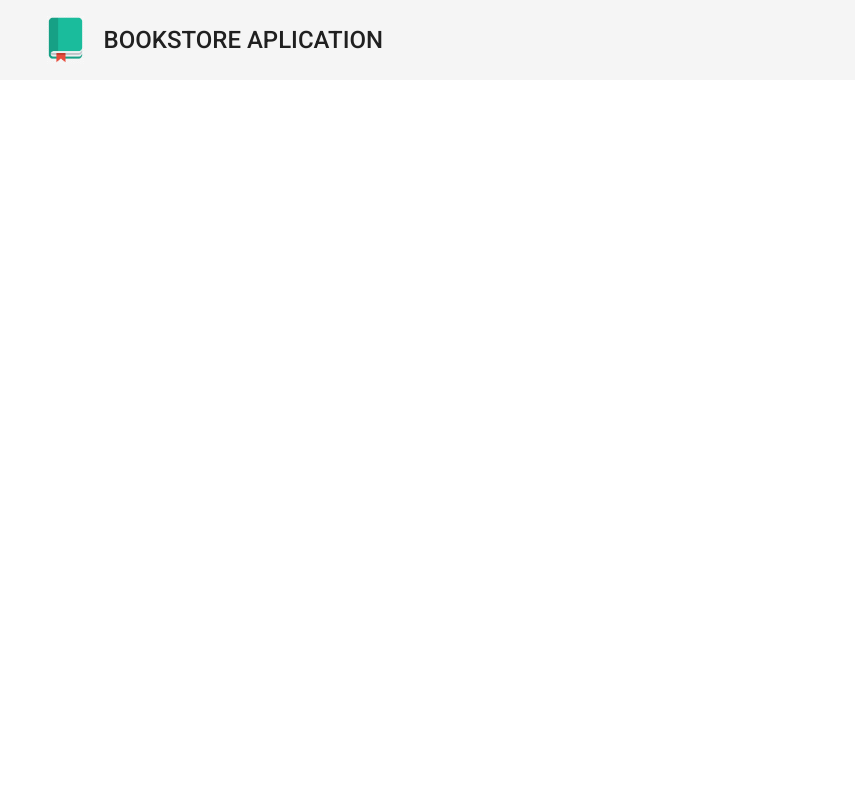
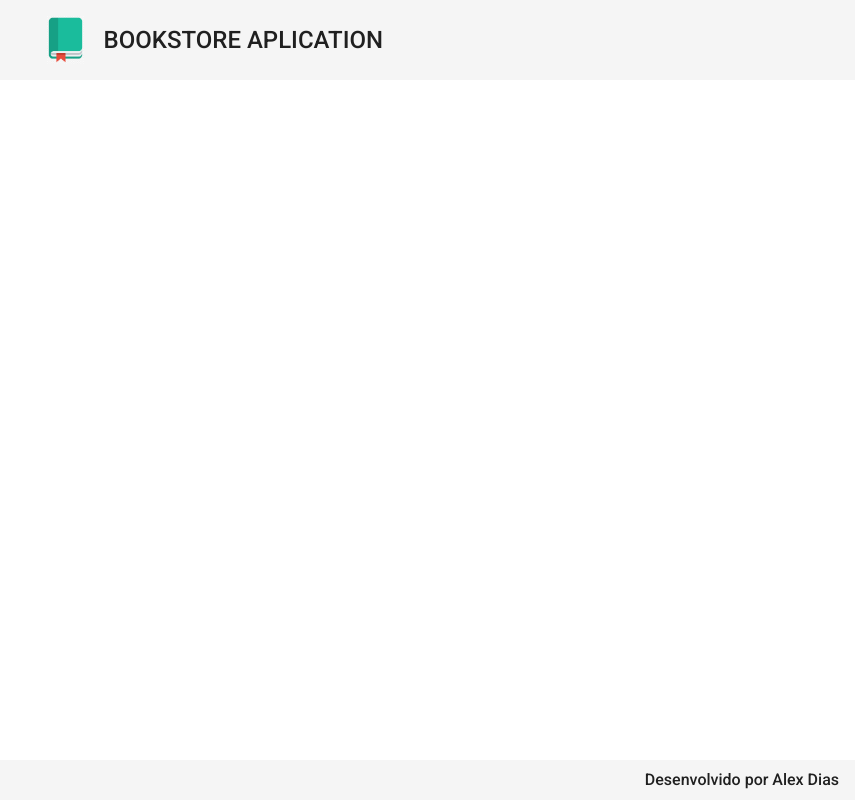
Before and after one commit to lequito/bookstore-front, an Angular app: page / in a window 1280 px wide. Shown: the whole page, without its empty margins (425-1280 px from the left). Built offline with nearby package versions, Linux system fonts and the light colour scheme.

Commit message:
criando o componente footer

```diff
--- a/src/app/app.component.html
+++ b/src/app/app.component.html
@@ -1 +1,2 @@
 <app-header></app-header>
+<app-footer></app-footer>
--- a/src/app/app.module.ts
+++ b/src/app/app.module.ts
@@ -6,11 +6,13 @@
 import { BrowserAnimationsModule } from '@angular/platform-browser/animations';
 import { HeaderComponent } from './components/templates/header/header.component';
 import {MatToolbarModule} from '@angular/material/toolbar';
+import { FooterComponent } from './components/templates/footer/footer.component';
 
 @NgModule({
   declarations: [
     AppComponent,
-    HeaderComponent
+    HeaderComponent,
+    FooterComponent
   ],
   imports: [
     BrowserModule,
--- /dev/null
+++ b/src/app/components/templates/footer/footer.component.css
@@ -0,0 +1,7 @@
+.footer {
+    position: fixed;
+    bottom: 0;
+    justify-content: flex-end;
+    font-size: 1rem;
+    height: 5%;
+}
--- /dev/null
+++ b/src/app/components/templates/footer/footer.component.html
@@ -0,0 +1,5 @@
+<mat-toolbar class="footer">
+    <span>
+        Desenvolvido por Alex Dias
+    </span>
+</mat-toolbar>
--- /dev/null
+++ b/src/app/components/templates/footer/footer.component.ts
@@ -0,0 +1,15 @@
+import { Component, OnInit } from '@angular/core';
+
+@Component({
+  selector: 'app-footer',
+  templateUrl: './footer.component.html',
+  styleUrls: ['./footer.component.css']
+})
+export class FooterComponent implements OnInit {
+
+  constructor() { }
+
+  ngOnInit(): void {
+  }
+
+}
```
